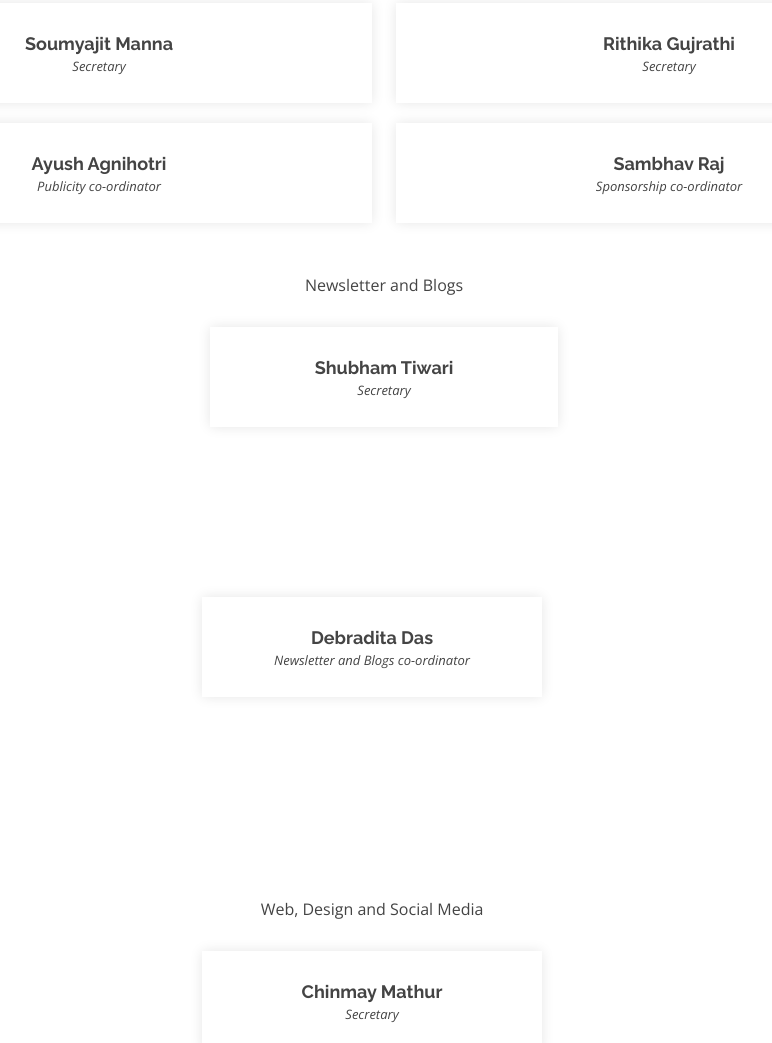
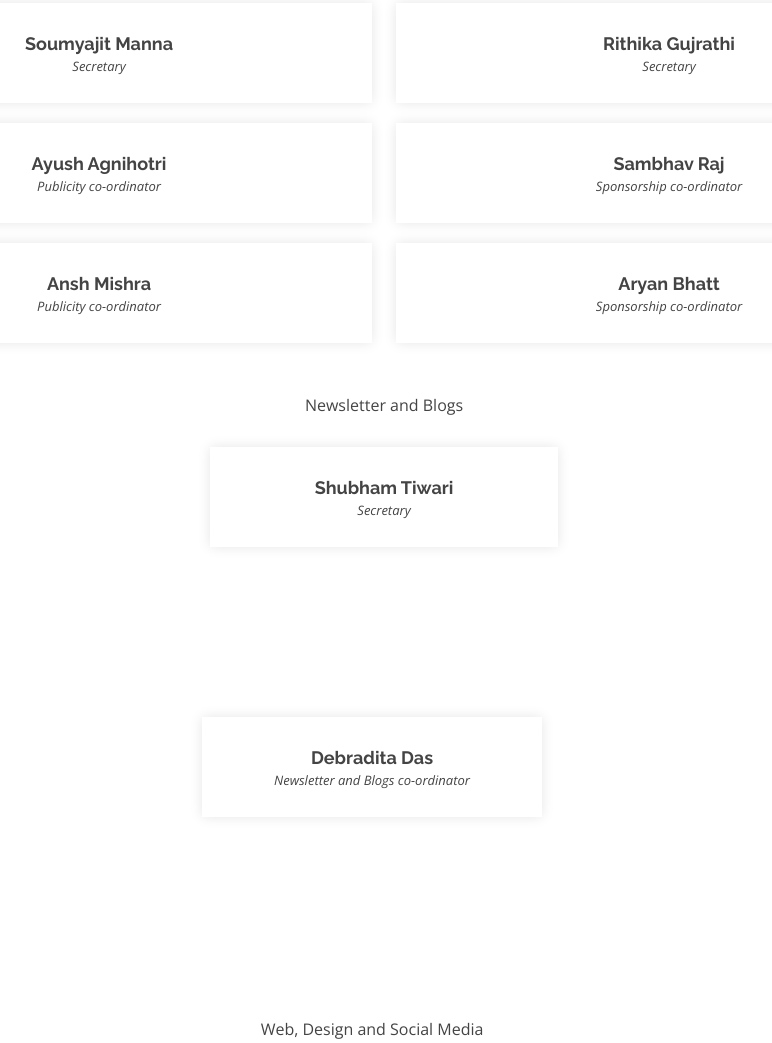
Before and after one commit to tanishq2001/CEF, a website: page views/SB.html in a window 1280 px wide. Shown: the part 844-1887 px from the top of the page, without its empty margins (256-1028 px from the left). Drawn offline with nearby package versions, Linux system fonts and the light colour scheme.

Commit message:
Update coordinator list

```diff
--- a/views/SB.html
+++ b/views/SB.html
@@ -196,6 +196,20 @@
               <!-- <img src="./images/ShobhitJain.png" alt=""> -->
               <h4>Sambhav Raj</h4>
               <span>Sponsorship co-ordinator</span>
+            </div>
+          </div>
+          <div class="col-lg-6 col-md-6 d-flex align-items-stretch" data-aos="zoom-in">
+            <div class="member" style="height: 100px; ">
+              <!-- <img src="./images/SoumyajitManna.png" alt=""> -->
+              <h4>Ansh Mishra</h4>
+              <span>Publicity co-ordinator</span>
+            </div>
+          </div>
+          <div class="col-lg-6 col-md-6 d-flex align-items-stretch" data-aos="zoom-in">
+            <div class="member" style="height: 100px; ">
+            <!-- <img src="./images/ShobhitJain.png" alt=""> -->
+            <h4>Aryan Bhatt</h4>
+            <span>Sponsorship co-ordinator</span>
             </div>
           </div>
         </div>
```
